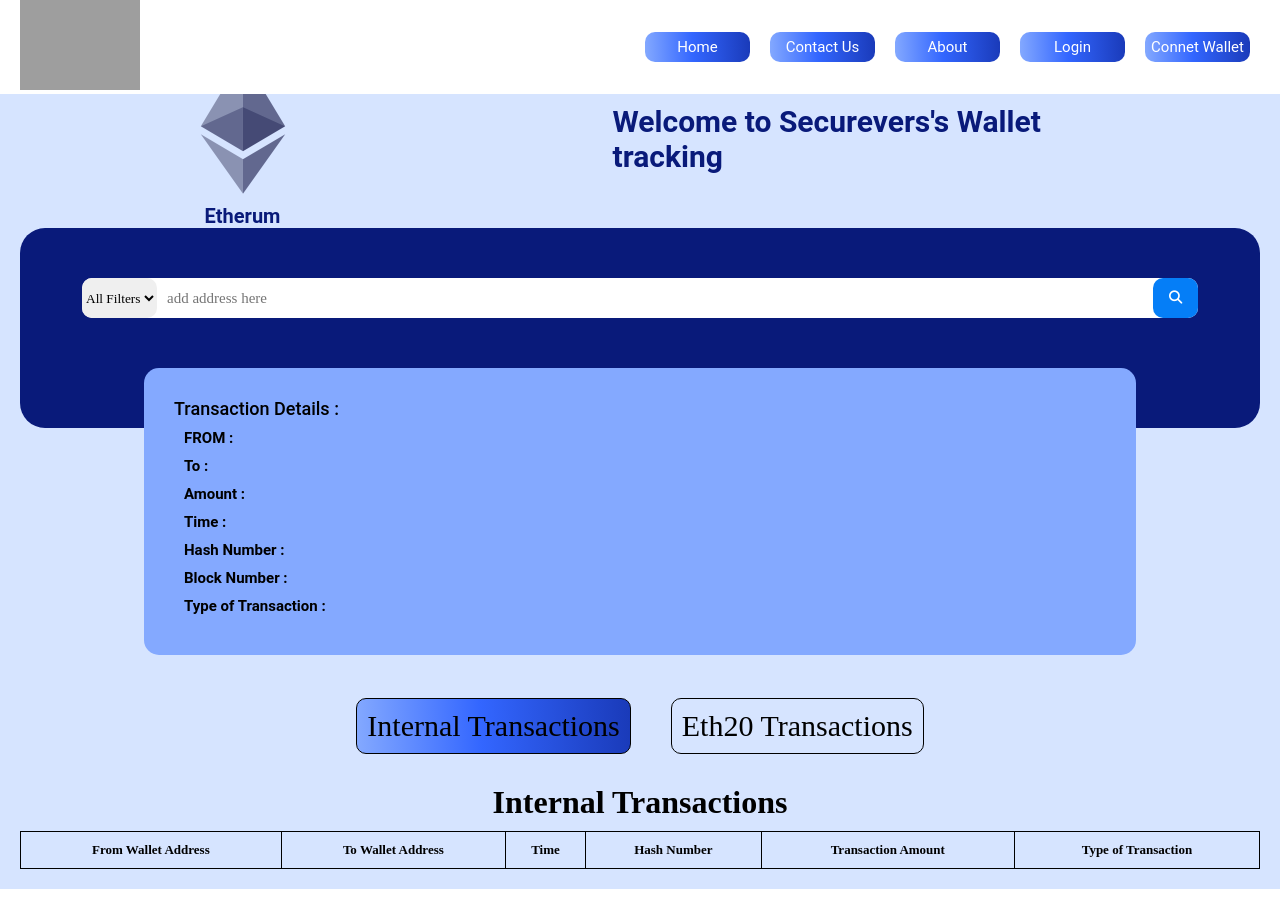
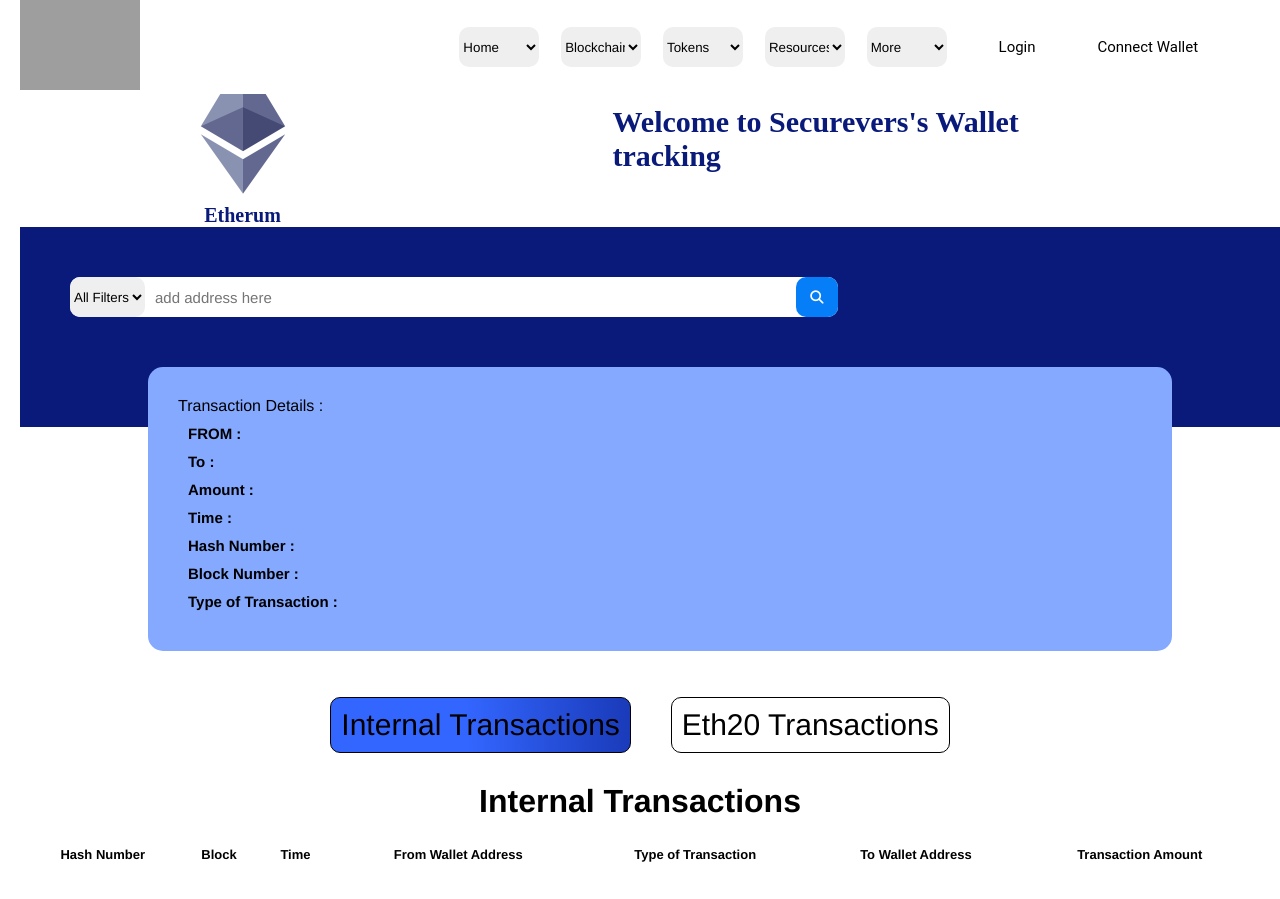
Before and after one commit to amar3344/vsCodeSecureverse, a React (Create React App) app: page / in a window 1280 px wide. Built offline with nearby package versions, Linux system fonts and the light colour scheme; grey boxes are pictures that could not be loaded.

Commit message:
updates on ui parts

```diff
--- a/src/App.css
+++ b/src/App.css
@@ -2,13 +2,13 @@
   margin: 0;
   padding: 0;
   box-sizing: border-box;
-  font-family: "Poppins";
+  font-family: Helvetica,Arial,sans-serif ;
 }
 
 .bg-container {
   width: 100% !important;
   background-color:
-  #D6E4FF;
+  #fff;
   padding: 20px;
   display: flex;
   flex-direction: column;
@@ -52,21 +52,6 @@
   margin-top: 250px;
 }
 
-.connect-button {
-  --color1: #84A9FF;
-  --color2: #3366FF;
-  --color3: #1939B7;
-  background: linear-gradient(87.45deg,var(--color1),var(--color2) 45.44%,var(--color3) 101.45%);
-  width: 100%;
-  height: 30px;
-  border: none;
-  border-radius: 10px;
-  cursor: pointer;
-  font-size: 15px;
-  font-family: "Roboto";
-  color: #fff;
-  margin-left: 20px;
-}
 
 
 .Container {
@@ -102,7 +87,7 @@
 .from-text {
   font-size: 15px;
   font-weight: bold;
-  font-family: "Roboto";
+  font-family:  Helvetica,Arial,sans-serif ;
   color: #000;
   margin: 10px;
 }
@@ -115,7 +100,7 @@
 
 .heading {
   font-size: 30px;
-  font-family: "Roboto";
+  font-family: " Helvetica,Arial,sans-serif ";
   font-weight: bold;
   color: #091A7A;
   width: 300px;
@@ -141,29 +126,28 @@
 
 .logo-text {
   font-size: 20px;
-  font-family: "Roboto";
+  font-family: " Helvetica,Arial,sans-serif ";
   font-weight: bold;
   color: #091A7A;
   text-align: center;
 }
 
-/*
+
 .login-button {
-  border: 1px solid #000;
   background-color: #ffffff;
   font-size: 15px;
   font-family: "Roboto";
   cursor: pointer;
-  border-radius: 10px;
-  width: 100px;
-  margin: 10px;
+  height: 100%;
+  padding: 10px;
+  border: none;
 }
 */
 
 .listEle {
   font-size: 18px;
   font-weight: 500;
-  font-family: "Roboto";
+  font-family: " Helvetica,Arial,sans-serif ";
   color: #000;
   list-style-type: none;
 }
@@ -184,7 +168,7 @@
 }
 
 .nav-image{
-  width: 50%;
+  width: 35%;
   padding-left: 20px;
 }
 
@@ -201,16 +185,43 @@
 
 }
 
+.nav-drop-down-button{
+  border-radius: 10px;
+  width: 80px;
+  height: 40px;
+  border-left: none;
+  border-right: 2px;
+  border-color: #000000;
+  border-top: none;
+  border-bottom: none;
+  margin-left: -20px;
+
+}
+
+.navbar-links {
+  background-color: transparent;
+  width: 100%;
+  height: 30px;
+  border: none;
+  border-radius: 10px;
+  cursor: pointer;
+  font-size: 15px;
+  font-family: "Helvetica,Arial,sans-serif";
+  font-weight: 400;
+  color: grey;
+}
+
+
 .nav-buttons{
   padding: 5px;
   color: #fff;
 }
 
-.nab-buttons-container{
+.nav-buttons-container{
   display: flex;
   align-items: center;
   justify-content: space-evenly;
-  width: 50%;
+  width: 65%;
 }
 
 
@@ -224,6 +235,7 @@
   padding: 30px;
   margin-bottom: 30px;
   border: none;
+  list-style-type: none;
 }
 
 
@@ -231,7 +243,7 @@
 .result-text {
   font-size: 15px;
   font-weight: 500;
-  font-family: "Roboto";
+  font-family: " Helvetica,Arial,sans-serif ";
   color: #1939B7;
 
 }
@@ -252,7 +264,7 @@
 
 
 .search-container {
-  width: 90%;
+  width: 60%;
   height: 50px;
   border: none;
   border-radius: 10px;
@@ -260,15 +272,16 @@
   display: flex;
   align-items: center;
   justify-content: center;
-  align-self: center;
+  align-self: flex-start;
   margin-top: 50px;
   margin-bottom: 50px;
+  margin-left: 50px;
 }
 
 .search-result-container{
   background-color: #091A7A;
   height: 200px;
-  border-radius: 25px;
+  width: 100Vw;
   display: flex;
   flex-direction: column;
 }
@@ -364,7 +377,7 @@
 .transactionEle-text {
   font-size: 15px;
   font-weight: 500;
-  font-family: "Roboto";
+  font-family: " Helvetica,Arial,sans-serif ";
   color: #000000;
 
 
@@ -373,10 +386,7 @@
 table,
 th,
 td {
-  border: 1px solid black !important;
   padding: 5px 1px;
-  border-collapse: collapse;
-  border-color: #262652;
   color: #000 !important;
   font-size: 13px;
 
--- a/src/App.js
+++ b/src/App.js
@@ -89,7 +89,7 @@ class App extends Component {
                     let {message,result} = resultsDataEther
 
                     if (message === "OK") {
-                        newResults = await result
+                       newResults = await result
                         //console.log(newResults)
                         return newResults
 
@@ -148,12 +148,14 @@ class App extends Component {
                         <table>
                             <thead>
                                 <tr>
+                                    <th>Hash Number</th>
+                                    <th>Block</th>
+                                    <th className="time-text">Time</th>
                                     <th>From Wallet Address</th>
+                                    <th>Type of Transaction</th>
                                     <th>To Wallet Address</th>
-                                    <th className="time-text">Time</th>
-                                    <th>Hash Number</th>
                                     <th>Transaction Amount</th>
-                                    <th>Type of Transaction</th>
+
                                 </tr>
                             </thead>
                             <tbody> {isLoading ? (<Loader type="TailSpin" color="#00BFFF" height={50} width={50} />) : (
@@ -181,13 +183,13 @@ class App extends Component {
                         <table>
                             <thead>
                                 <tr>
+                                    <th>Hash Number</th>
+                                    <th>Time</th>
                                     <th>From Wallet Address</th>
+                                    <th>Type of Transaction</th>
                                     <th>To Wallet Address</th>
-                                    <th>Time</th>
-                                    <th>Hash Number</th>
                                     <th>Transaction Amount</th>
                                     <th>tokenSymbol</th>
-                                    <th>Type of Transaction</th>
                                 </tr>
                             </thead>
                             <tbody> { isLoading ? (<Loader type="TailSpin" color="#00BFFF" height={50} width={50} />) : (
@@ -239,13 +241,35 @@ class App extends Component {
                         <img src="https://encrypted-tbn0.gstatic.com/images?q=tbn:ANd9GcTqpauj3Q-gzNc03LYHGygTo3lzXTSRRheaeU3S0Zu6Ds8leV06pRnHao4H6ntylr7Lods&usqp=CAU"
                          alt="logo" className="etherscan-logo"/>
                         </div>
-                        <div className="nab-buttons-container">
-                            <button type="button" className="connect-button">Home</button>
-                            <button type="button" className="connect-button">Contact Us</button>
-                            <button type="button" className="connect-button">About</button>
-                            <button type="button" className="connect-button">Login</button>
-                            <button type="button" className="connect-button">Connet Wallet</button>
-
+                        <div className="nav-buttons-container">
+                            <select className="nav-drop-down-button">
+                                <option className="navbar-links">Home</option>
+                            </select>
+                            <select className="nav-drop-down-button">
+                                <option className="navbar-links">Blockchain</option>
+                                <option className="navbar-links">ViewTransactions</option>
+                                <option className="navbar-links">View pending Transactions</option>
+                                <option className="navbar-links">View Contract internal Transactions</option>
+                            </select>
+                            <select className="nav-drop-down-button">
+                                <option className="navbar-links">Tokens</option>
+                                <option className="navbar-links">ERC20 Top Tokens</option>
+                                <option className="navbar-links">View ERC20 Transactions</option>
+                            </select>
+                            <select className="nav-drop-down-button">
+                                <option className="navbar-links">Resources</option>
+                                <option className="navbar-links">Charts & Status</option>
+                                <option className="navbar-links">Top Statistics</option>
+                            </select>
+                            <select className="nav-drop-down-button">
+                                <option className="navbar-links">More</option>
+                                <option className="navbar-links">Developers</option>
+                                <option className="navbar-links">Defi</option>
+                                <option className="navbar-links">Explore</option>
+                                <option className="navbar-links">Tools</option>
+                            </select>
+                            <button type = "button" className="login-button">Login</button>
+                            <button type = "button" className="login-button">Connect Wallet</button>
                         </div>
 
                         </nav>
--- a/src/Component/ActiveTabs/index.css
+++ b/src/Component/ActiveTabs/index.css
@@ -3,10 +3,9 @@
 }
 
 .tab-active{
-    --color1: #84A9FF;
   --color2: #3366FF;
   --color3: #1939B7;
-  background: linear-gradient(87.45deg,var(--color1),var(--color2) 45.44%,var(--color3) 101.45%);
+  background: linear-gradient(87.45deg,var(--color2) 45.44%,var(--color3) 101.45%);
 
 }
 
@@ -14,7 +13,7 @@
     background-color: transparent;
     color: #000;
     font-size: 30px;
-    font-family: "Bree serif" ;
+    font-family: Helvetica,Arial,sans-serif;
     font-size: 500;
     border: 1px solid #000;
     cursor: pointer;
--- a/src/Component/ActiveTabs/index.js
+++ b/src/Component/ActiveTabs/index.js
@@ -2,7 +2,7 @@ import "./index.css"
 
 const ActiveTabs = (props) =>{
     //console.log(props)
-    const {tabDetails,updateActiveTab,isActive,isLoading} = props
+    const {tabDetails,updateActiveTab,isActive} = props
     //console.log(isActive)
     const {id,displayText} = tabDetails
     const displayTextbackground = isActive && "tab-active"
--- a/src/Component/TableBody/index.css
+++ b/src/Component/TableBody/index.css
@@ -1,19 +1,31 @@
+.blocknumber-text{
+  color: #FF5630;
+}
+
+.from-text-table{
+  color: #3366FF;
+}
+
+
 .transaction-type-incoming{
-    background-color: #84A9FF;
+    background-color: #D8FBDE;
+    color: #36B37E;
 
 }
 
+.type-transaction-text{
+  color: #FF5630;
+}
+
 .transaction-type-outgoing{
-    background-color: lightblue;
+    background-color: #FFE9D5;
+    color: #FF5630;
 }
 
 table,
 th,
 td {
-  border: 1px solid black;
   padding: 5px 1px;
-  border-collapse: collapse;
-  border-color: #ffffff;
   color: #ffffff;
   font-size: 13px;
 
--- a/src/Component/TableBody/index.js
+++ b/src/Component/TableBody/index.js
@@ -7,26 +7,28 @@ const TableBody = (props) =>{
 
     const {details} = props
     //console.log(details)
-    const {from,to,hash,value,timeStamp,} = details
+    const {from,to,hash,value,timeStamp,blockNumber} = details
     let amount = value/(10 ** 18)
     amount = Math.round(amount)
     let timedate = timeStamp * 1000
     timedate = new Date(timedate)
     timedate = timedate.toDateString()
 
-    const transactionType = from.toString().toLowerCase() === inputTransaction.toString().toLowerCase() ? "OUTGOING" : "INCOMING"
-    const classNameTypeofTransaction = transactionType === "INCOMING" ? "transaction-type-incoming" : "transaction-type-outgoing"
+    const transactionType = from.toString().toLowerCase() === inputTransaction.toString().toLowerCase() ? "OUT" : "IN"
+    const classNameTypeofTransaction = transactionType === "IN" ? "transaction-type-incoming" : "transaction-type-outgoing"
     //console.log(transactionType)
     //console.log(from)
 
     return(
         <tr>
-        <td>{from}</td>
-        <td>{to}</td>
-        <td className="time-text">{timedate}</td>
-        <td>{hash}</td>
-        <td>{amount}</td>
-        <td className={classNameTypeofTransaction}>{transactionType}</td>
+            <td><span className="from-text-table">{hash}</span></td>
+            <td><span className="blocknumber-text"></span>{blockNumber}</td>
+            <td className="time-text">{timedate}</td>
+            <td><span className="from-text-table">{from}</span></td>
+            <td><sapn className={`${classNameTypeofTransaction}`}>{transactionType}</sapn></td>
+            <td><span className="from-text-table">{to}</span></td>
+            <td>{amount}</td>
+
         </tr>
 
 
--- a/src/Component/TableEth20/index.css
+++ b/src/Component/TableEth20/index.css
@@ -1,20 +1,24 @@
+.from-text-table{
+  color: #3366FF;
+
+}
+
+
 .transaction-type-incoming{
-    background-color: #84A9FF;
+    background-color: #D6E4FF;
+    color: #3366FF;
 
 }
 
 .transaction-type-outgoing{
-    background-color: lightblue;
-    color: #000;
+    background-color: #FFE9D5;
+    color: #FF5630;
 }
 
 table,
 th,
 td {
-  border: 1px solid black;
   padding: 5px 1px;
-  border-collapse: collapse;
-  border-color: #000;
   color: #000;
   font-size: 13px;
 
--- a/src/Component/TableEth20/index.js
+++ b/src/Component/TableEth20/index.js
@@ -2,33 +2,34 @@ import './index.css'
 
 
 const TableEth20 = (props) =>{
-    const inputTransaction = props.input
+    const {input,detailsE20} = props
+    //console.log(props)
+    const inputTransaction = input
     //console.log(inputTransaction)
+    //console.log(detailsE20)
 
-    const {detailsE20} = props
-    //console.log(detailsE20)
     const {from,to,hash,value,timeStamp,tokenSymbol} = detailsE20
     //console.log(value)
-    let amount = value/(10 ** 18)
-    amount = Math.round(amount)
+
+    let amount = value
     let timedate = timeStamp * 1000
     timedate = new Date(timedate)
     timedate = timedate.toDateString()
 
-    const transactionType = from.toString().toLowerCase() === inputTransaction.toString().toLowerCase() ? "OUTGOING" : "INCOMING"
-    const classNameTypeofTransaction = transactionType === "INCOMING" ? "transaction-type-incoming" : "transaction-type-outgoing"
+    const transactionType = from.toString().toLowerCase() === inputTransaction.toString().toLowerCase() ? "OUT" : "IN"
+    const classNameTypeofTransaction = transactionType === "IN" ? "transaction-type-incoming" : "transaction-type-outgoing"
     //console.log(transactionType)
     //console.log(from)
 
     return(
         <tr>
-        <td>{from}</td>
-        <td>{to}</td>
-        <td className="time-text">{timedate}</td>
-        <td>{hash}</td>
-        <td>{amount}</td>
-        <td>{tokenSymbol}</td>
-        <td className={classNameTypeofTransaction}>{transactionType}</td>
+            <td><span className="from-text-table">{hash}</span></td>
+            <td className="time-text">{timedate}</td>
+            <td><span className="from-text-table">{from}</span></td>
+            <td className={classNameTypeofTransaction}>{transactionType}</td>
+            <td><span className="from-text-table">{to}</span></td>
+            <td>{amount}</td>
+            <td><span className="from-text-table">{tokenSymbol}</span></td>
         </tr>
 
 
```
